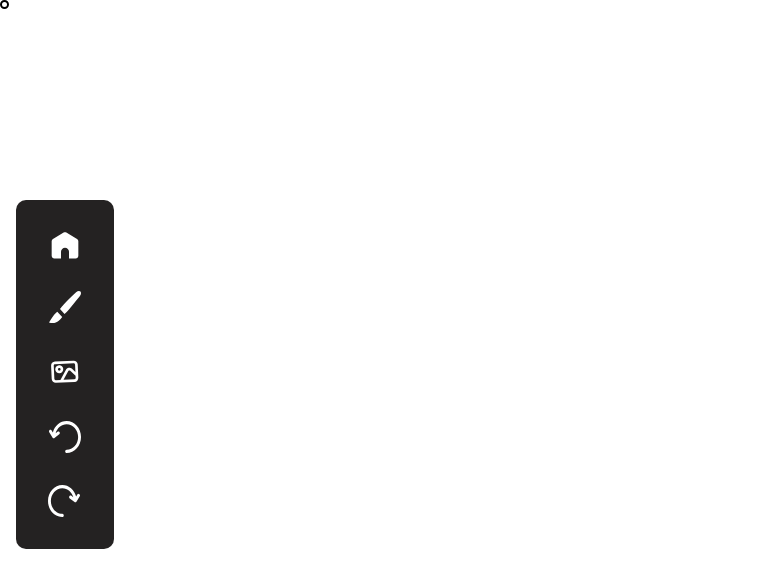
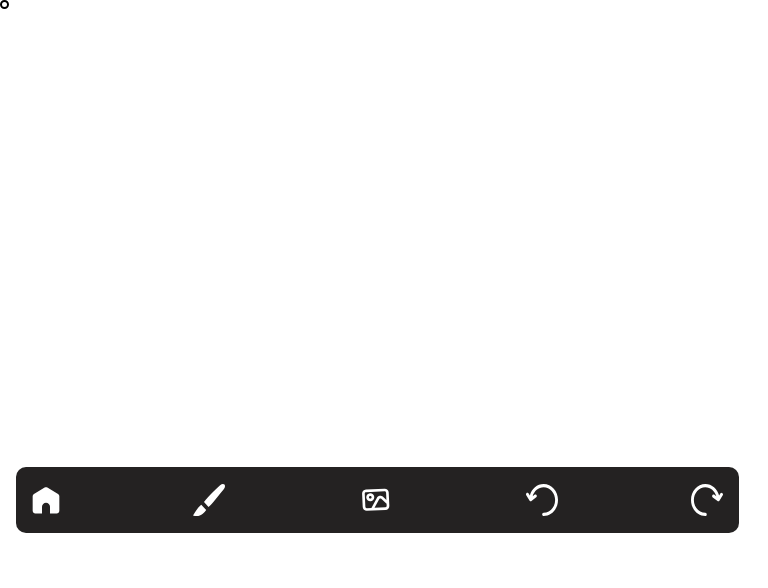
Before and after one commit to Lotalove/portfilio-new, a React (Create React App) app: page /projects/whiteboard in a window 768 px wide. Shown: the top 588 px of the page. Built offline with nearby package versions, Linux system fonts and the light colour scheme.

Commit message:
added support for touch screen device use on sketch app

```diff
--- a/src/components/whiteboard/App.js
+++ b/src/components/whiteboard/App.js
@@ -87,7 +87,8 @@ function TextBox(props){
 
 function Canvas(){
   var [TextBoxes,setBox] = useState(null)
-  function OperationHandler(){
+  function OperationHandler(event){
+
     switch (OperationManager.CurrentTool){
       case "pencil":
         var p1 = OperationManager.CurentPosition
@@ -105,21 +106,28 @@ function Canvas(){
         p1 = OperationManager.CurentPosition
 
         },0)
-        document.addEventListener("mouseup",()=>{clearInterval(drawing)})
+
+        document.addEventListener("pointerup",()=>{clearInterval(drawing)})
       break ;
       case "eraser":
-        var p1 = OperationManager.CurentPosition
-        var ctx =  document.getElementById(classes.board)
-        ctx = ctx.getContext("2d")
-        var drawing = setInterval(()=>{
-        ctx.beginPath()
-        ctx.arc(OperationManager.CurentPosition.x,OperationManager.CurentPosition.y,OperationManager.strokeWidth/Math.PI,0,2*Math.PI,false)
-        ctx.strokeStyle="#FFFFFF"
-        ctx.fillStyle="#FFFFFF"
-        ctx.stroke()
-        ctx.fill()
+      var p1 = OperationManager.CurentPosition
+      var ctx = document.getElementById(classes.board)
+      ctx = ctx.getContext("2d")
+      var drawing = setInterval(()=>{
+      ctx.beginPath()
+      ctx.moveTo(p1.x,p1.y)
+      ctx.lineCap = "round"
+       ctx.lineJoin = 'round'
+      ctx.lineTo(OperationManager.CurentPosition.x ,OperationManager.CurentPosition.y )
+      ctx.lineWidth = OperationManager.strokeWidth
+      ctx.strokeStyle = "#FFFFFF"
+      ctx.stroke()
+      p1 = OperationManager.CurentPosition
+
         },0)
-        document.addEventListener("mouseup",()=>{clearInterval(drawing)
+        document.addEventListener("mouseup",()=>{
+
+          clearInterval(drawing)
         })
         break;
       case "text":
@@ -130,18 +138,37 @@ function Canvas(){
 
       }
   }
+
+
   return(
     <div>
-    <canvas id={classes.board} width ={window.innerWidth} height={window.innerHeight} onMouseDown={()=>{
-      OperationHandler()
-    }}
-    onMouseMove={(event)=>{
+    <canvas id={classes.board} width ={window.innerWidth} height={window.innerHeight} onPointerDown={(event)=>{
       var cursor = document.getElementById(classes.cursor)
       cursor.style.width = OperationManager.strokeWidth + "px"
       cursor.style.height = OperationManager.strokeWidth + "px"
       cursor.style.top = event.nativeEvent.clientY-(OperationManager.strokeWidth/2) +"px"
       cursor.style.left  = event.nativeEvent.clientX-(OperationManager.strokeWidth/2) + "px"
-      OperationManager.CurentPosition = {x:event.nativeEvent.layerX,y:event.nativeEvent.layerY}}}
+      OperationManager.CurentPosition = {x:event.nativeEvent.layerX,y:event.nativeEvent.layerY}
+      OperationHandler(event)
+    }}
+    onPointerMove={(event)=>{
+      var cursor = document.getElementById(classes.cursor)
+      cursor.style.width = OperationManager.strokeWidth + "px"
+      cursor.style.height = OperationManager.strokeWidth + "px"
+      cursor.style.top = event.nativeEvent.clientY-(OperationManager.strokeWidth/2) +"px"
+      cursor.style.left  = event.nativeEvent.clientX-(OperationManager.strokeWidth/2) + "px"
+      OperationManager.CurentPosition = {x:event.nativeEvent.layerX,y:event.nativeEvent.layerY}
+    }}
+      onTouchMove={(event)=>{
+
+      var cursor = document.getElementById(classes.cursor)
+      cursor.style.width = OperationManager.strokeWidth + "px"
+      cursor.style.height = OperationManager.strokeWidth + "px"
+      cursor.style.top = event.nativeEvent.clientY-(OperationManager.strokeWidth/2) +"px"
+      cursor.style.left  = event.nativeEvent.clientX-(OperationManager.strokeWidth/2) + "px"
+      OperationManager.CurentPosition = {x:event.nativeEvent.layerX,y:event.nativeEvent.layerY}
+
+      }}
 >
 
     </canvas>
@@ -154,7 +181,7 @@ export function Whiteboard () {
   var [page,setPage] = useState(0)
   var pages =[<Canvas/>,<Canvas/>]
     return (
-      <div className={classes.app}>
+      <div scroll="no" className={classes.app}>
         <Menu operationManager={OperationManager}></Menu>
       <div id={classes.cursor}></div>
       {pages[page]}
--- a/src/components/whiteboard/whiteboard.module.css
+++ b/src/components/whiteboard/whiteboard.module.css
@@ -5,14 +5,15 @@
   margin:0;
   position: static;
   min-width: fit-content;
+  display: block;
+  touch-action: none;
+  user-zoom: none;
 }
+
 .app{
-  width: 100VW;
-  height: 100vh;
   font-family:"Roboto";
-  min-width: 500px;
   overflow: hidden;
-
+  user-select: none;
 }
 #textSettings{
   margin-top: 16px;
@@ -24,6 +25,7 @@
   padding:1.5%;
   border-radius: 10px;
 }
+@media only screen and (min-width: 768px) {
 .menusContainer{
   display: flex;
   flex-direction:row;
@@ -40,17 +42,11 @@
   border-radius: 10px;
   height: fit-content;
   width: fit-content;
-}
-#mainMenu{
 
 }
-#toolContainer{
-  display: flex;
-  flex-direction: row;
-  margin-left: 8px;
-
-  height: fit-content;
-
+#menuIcons{
+  align-self: center;
+  margin-bottom: 32px;
 }
 #toolMenu{
   height: fit-content;
@@ -59,16 +55,63 @@
   display: flex;
   flex-direction:column ;
 }
-#pencilMenu{
-margin-left: 8px;
-padding: 16px;
-padding-top: 8px;
+
+}
+@media only screen and (max-width: 768px) {
+  /* For mobile phones: */
+   .menusContainer{
+      display: flex;
+      flex-direction: column-reverse;
+      bottom: 0 ;
+      position: absolute;
+      width: 100vw;
+      justify-content: center;
+  }
+  .menu{
+    display: flex;
+    flex-direction: row  ;
+    background-color: #242222;
+    border-radius: 10px;
+    width: 90%;
+    justify-content: space-between;
+    align-items: center;
+    padding: 1rem;
+  }
+  #menuIcons{
+    margin-bottom: 0px;
+  }
+  #toolMenu{
+    height: fit-content;
+    align-self: center;
+    padding: 8px;
+    display: flex;
+    flex-direction:row ;
+  }
+  #pencilMenu{
+    flex-direction: column;
+    padding: 0px;
+    width: fit-content;
+    align-self: center;
+  }
+  #toolContainer{
+    flex-direction: column-reverse;
+  }
+}
+#mainMenu{
+
+}
+#toolContainer{
+  display: flex;
+  margin-left: 8px;
+  height: fit-content;
 }
 
-#menuIcons{
-  align-self: center;
-  margin-bottom: 32px;
-}
+#pencilMenu{
+  margin-left: 8px;
+  padding: 16px;
+  padding-top: 8px;
+  }
+
 
 .selected{
   padding: 5px;
```
